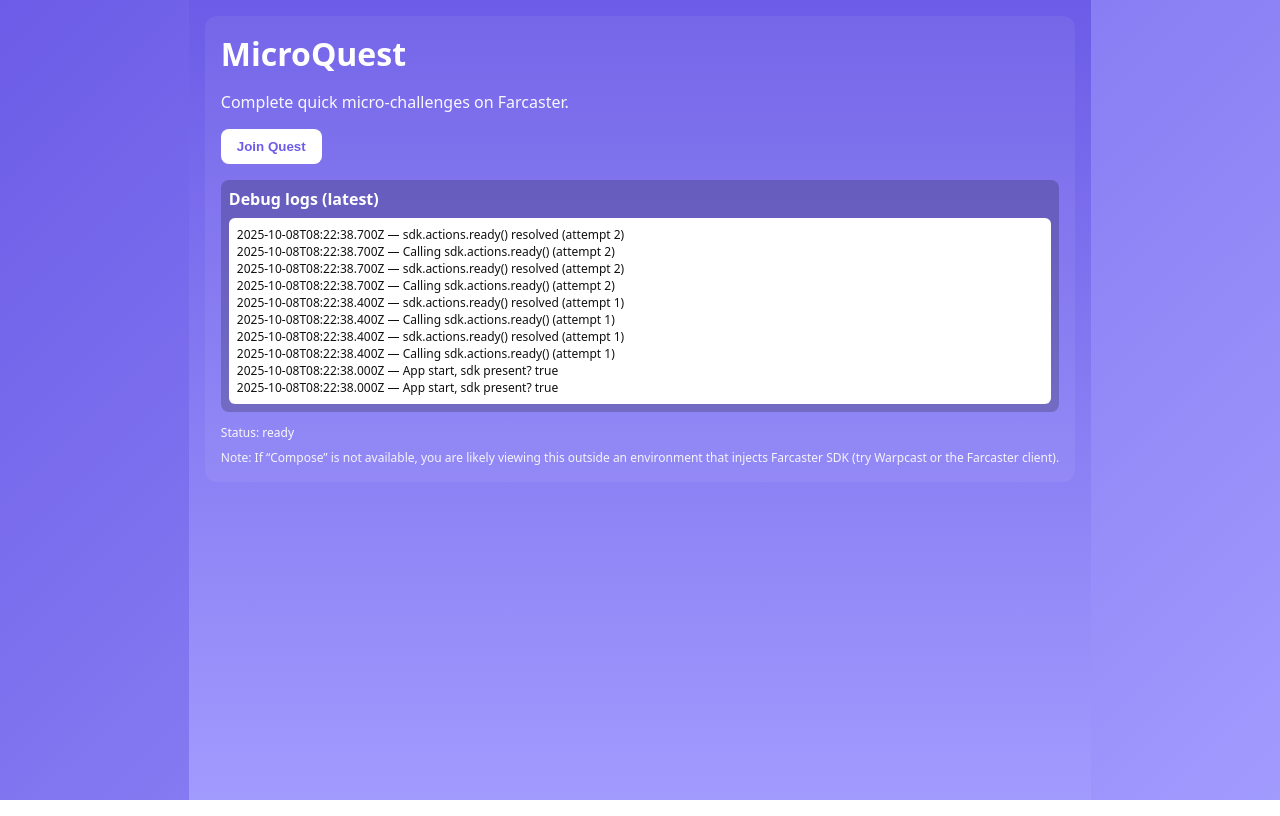
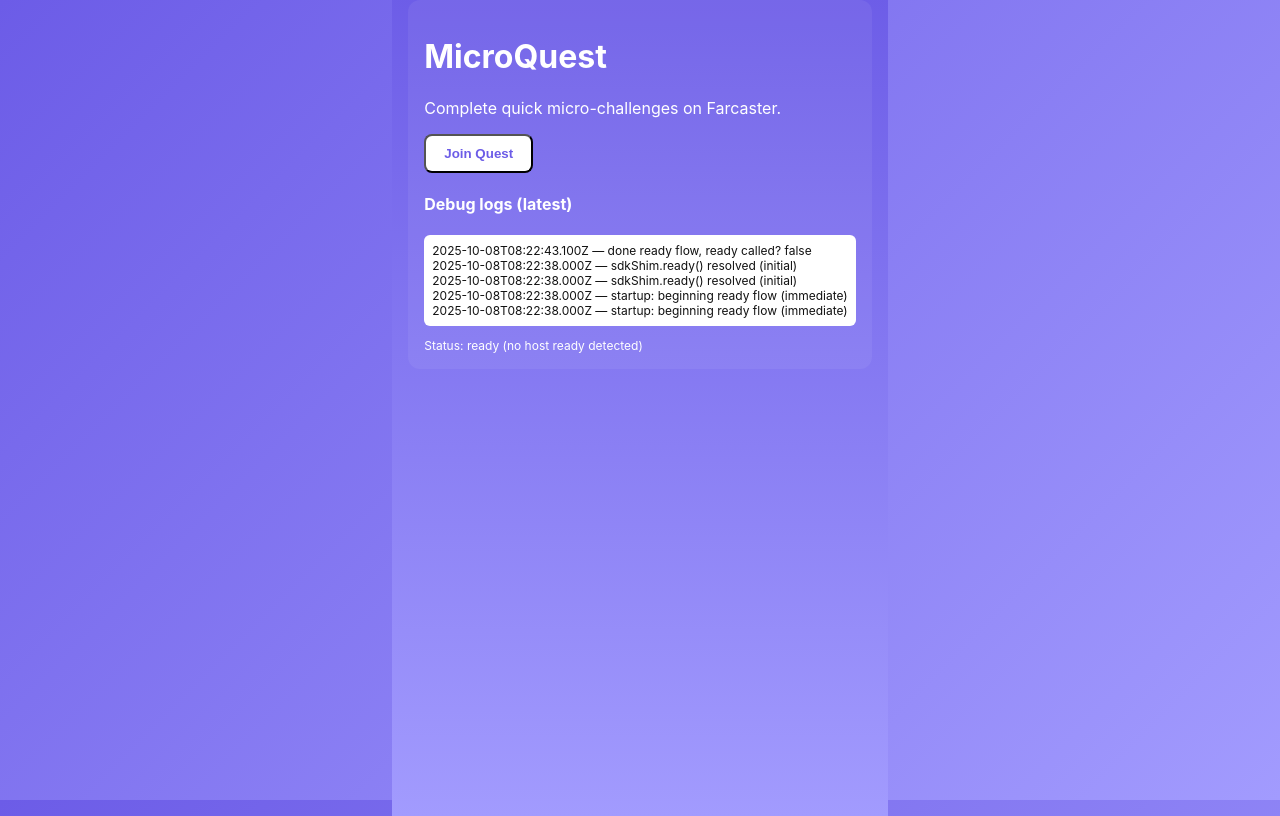
Before and after one commit to forumevi/MicroQuest, a React (Vite) app: page / in a window 1280 px wide. Built offline with nearby package versions, Linux system fonts and the light colour scheme.

Commit message:
Update App.jsx

```diff
--- a/src/App.jsx
+++ b/src/App.jsx
@@ -2,107 +2,135 @@
 import React, { useEffect, useState } from 'react';
 import sdk from './lib/sdkShim';
 
-export default function App() {
+function findSdkImmediate() {
+  if (typeof window === 'undefined') return null;
+  const names = ['sdk','__FARCASTER_SDK__','farcasterMiniApp','FarcasterMiniApp','FarcasterSDK','miniAppSdk'];
+  for (const n of names) {
+    try {
+      if (window[n] && typeof window[n] === 'object') return window[n];
+    } catch(e){}
+  }
+  // heuristic
+  try {
+    for (const key of Object.keys(window).slice(0,200)) {
+      try {
+        const val = window[key];
+        if (val && val.actions && typeof val.actions.ready === 'function') return val;
+      } catch(e){}
+    }
+  } catch(e){}
+  return null;
+}
+
+async function callReadyIfPresent(obj) {
+  try {
+    if (obj && obj.actions && typeof obj.actions.ready === 'function') {
+      await obj.actions.ready();
+      console.log('[microquest] called ready on', obj);
+      return true;
+    }
+  } catch(e){
+    console.warn('[microquest] ready call error', e);
+  }
+  return false;
+}
+
+export default function App(){
   const [status, setStatus] = useState('loading');
   const [logs, setLogs] = useState([]);
+  const addLog = (t) => setLogs(s => [...s, `${new Date().toISOString()} — ${t}`]);
 
-  const addLog = (t) => setLogs((s) => [...s, `${new Date().toISOString()} — ${t}`]);
+  useEffect(()=>{
+    let cancelled = false;
 
-  useEffect(() => {
-    let mounted = true;
-    (async () => {
-      addLog('App start, sdk present? ' + !!sdk);
-
+    // 1) Immediate attempt using sdkShim export (if it points to host)
+    (async ()=>{
+      addLog('startup: beginning ready flow (immediate)');
       try {
-        // Wait a bit so host can finish embed work (helps mobile splash behavior)
-        await new Promise((r) => setTimeout(r, 400));
-
+        // try the shim object first
         if (sdk && sdk.actions && typeof sdk.actions.ready === 'function') {
           try {
-            addLog('Calling sdk.actions.ready() (attempt 1)');
             await sdk.actions.ready();
-            addLog('sdk.actions.ready() resolved (attempt 1)');
-          } catch (e) {
-            addLog('sdk.actions.ready() error (attempt 1): ' + (e?.message || e));
+            addLog('sdkShim.ready() resolved (initial)');
+          } catch(e) { addLog('sdkShim.ready() error (initial): ' + (e?.message||e)); }
+        }
+      } catch(e){ addLog('error calling sdkShim: ' + (e?.message||e)); }
+
+      // 2) Poll loop: try frequently for a short period to find host-injected object early
+      const maxMs = 5000; // poll up to 5s (adjust if needed)
+      const start = Date.now();
+      let found = false;
+      while (!cancelled && (Date.now() - start) < maxMs) {
+        const host = findSdkImmediate();
+        if (host) {
+          addLog('found host sdk candidate: ' + (host && host.name ? host.name : 'object') );
+          // call ready up to 3 times spaced a bit
+          for (let i=0;i<3;i++){
+            const ok = await callReadyIfPresent(host);
+            addLog('ready attempt ' + (i+1) + ' -> ' + ok);
+            if (ok) { found = true; break; }
+            await new Promise(r => setTimeout(r, 200));
           }
-
-          // second attempt after short delay to be extra-safe
-          await new Promise((r) => setTimeout(r, 300));
-          try {
-            addLog('Calling sdk.actions.ready() (attempt 2)');
-            await sdk.actions.ready();
-            addLog('sdk.actions.ready() resolved (attempt 2)');
-          } catch (e) {
-            addLog('sdk.actions.ready() error (attempt 2): ' + (e?.message || e));
-          }
-        } else {
-          addLog('sdk.actions.ready not available — running fallback');
+          if (found) break;
         }
-      } catch (err) {
-        addLog('Error in ready flow: ' + (err?.message || err));
+        await new Promise(r => setTimeout(r, 150)); // 150ms poll
       }
 
-      if (mounted) setStatus('ready');
+      // 3) As fallback: try window.parent (in case host exposes there)
+      if (!found && typeof window.parent !== 'undefined' && window.parent !== window) {
+        try {
+          const hostParent = window.parent.__FARCASTER_SDK__ || window.parent.sdk || null;
+          if (hostParent) {
+            addLog('found parent sdk candidate');
+            const ok = await callReadyIfPresent(hostParent);
+            addLog('parent ready -> ' + ok);
+            if (ok) found = true;
+          }
+        } catch(e){ addLog('parent check error: ' + (e?.message||e)); }
+      }
+
+      // 4) Final: mark status
+      if (!cancelled) {
+        setStatus(found ? 'ready' : 'ready (no host ready detected)');
+        addLog('done ready flow, ready called? ' + found);
+      }
     })();
 
-    return () => { mounted = false; };
+    return () => { cancelled = true; };
   }, []);
 
   const handleJoin = async () => {
     addLog('Join clicked');
     try {
-      if (sdk && sdk.actions && typeof sdk.actions.composeCast === 'function') {
-        addLog('Calling composeCast...');
-        await sdk.actions.composeCast({ text: 'I joined MicroQuest!' });
+      // use the best available object (shim or discovered)
+      const host = findSdkImmediate() || sdk;
+      if (host && host.actions && typeof host.actions.composeCast === 'function') {
+        addLog('calling composeCast on host');
+        await host.actions.composeCast({ text: 'I joined MicroQuest!' });
         addLog('composeCast returned');
       } else {
-        addLog('composeCast not available — using fallback (alert)');
-        await sdk.actions.composeCast({ text: 'I joined MicroQuest!' }); // fallback alerts
+        addLog('composeCast not present — using fallback');
+        await sdk.actions.composeCast({ text: 'I joined MicroQuest!' });
       }
-    } catch (e) {
-      addLog('composeCast failed: ' + (e?.message || e));
-      console.error('composeCast failed', e);
-      alert('Submission failed. If you are in Farcaster client, try again.');
+    } catch(e){
+      addLog('composeCast error: ' + (e?.message||e));
+      alert('Compose failed: ' + (e?.message||e));
     }
   };
 
   return (
-    <div style={{
-      minHeight: '100vh',
-      display: 'flex',
-      flexDirection: 'column',
-      background: 'linear-gradient(180deg,#6C5CE7 0%, #a29bfe 100%)',
-      color: '#fff',
-      padding: 16,
-      boxSizing: 'border-box'
-    }}>
-      <div style={{ maxWidth: 980, margin: '0 auto', background: 'rgba(255,255,255,0.06)', padding: 16, borderRadius: 12, position: 'relative', zIndex: 99999 }}>
-        <h1 style={{ margin: 0 }}>MicroQuest</h1>
-        <p style={{ opacity: 0.95 }}>Complete quick micro-challenges on Farcaster.</p>
-
-        <div style={{ marginTop: 12 }}>
-          <button
-            onClick={handleJoin}
-            style={{ padding: '10px 16px', borderRadius: 8, border: 'none', background: '#fff', color: '#6C5CE7', fontWeight: 700 }}
-          >
-            Join Quest
-          </button>
-        </div>
-
-        <div style={{ marginTop: 16, background: 'rgba(0,0,0,0.2)', padding: 8, borderRadius: 8 }}>
-          <strong>Debug logs (latest)</strong>
-          <div style={{ maxHeight: 180, overflow: 'auto', marginTop: 8, background: '#fff', color: '#111', padding: 8, borderRadius: 6 }}>
-            {logs.length === 0 ? <i>No logs yet</i> : logs.slice().reverse().map((l, i) => (<div key={i} style={{ fontSize: 12 }}>{l}</div>))}
+    <div style={{minHeight:'100vh',padding:16,fontFamily:'Inter, Arial, sans-serif',background:'linear-gradient(180deg,#6C5CE7 0%, #a29bfe 100%)'}}>
+      <div style={{maxWidth:980,margin:'0 auto',background:'rgba(255,255,255,0.06)',padding:16,borderRadius:12}}>
+        <h1>MicroQuest</h1>
+        <p>Complete quick micro-challenges on Farcaster.</p>
+        <button onClick={handleJoin} style={{padding:'10px 18px',borderRadius:8,background:'#fff',color:'#6C5CE7',fontWeight:700}}>Join Quest</button>
+        <section style={{marginTop:16}}>
+          <h4>Debug logs (latest)</h4>
+          <div style={{maxHeight:200,overflow:'auto',background:'#fff',color:'#111',padding:8,borderRadius:6}}>
+            {logs.length===0? <i>No logs yet</i> : logs.slice().reverse().map((l,i)=>(<div key={i} style={{fontSize:12}}>{l}</div>))}
           </div>
-        </div>
-
-        <div style={{ marginTop: 12, fontSize: 12, opacity: 0.95 }}>
-          Status: {status}
-        </div>
-
-        <div style={{ marginTop: 8, fontSize: 12, opacity: 0.9 }}>
-          Note: If “Compose” is not available, you are likely viewing this outside an environment that injects Farcaster SDK (try Warpcast or the Farcaster client).
-        </div>
+        </section>
+        <div style={{marginTop:12,fontSize:12}}>Status: {status}</div>
       </div>
     </div>
   );
```
